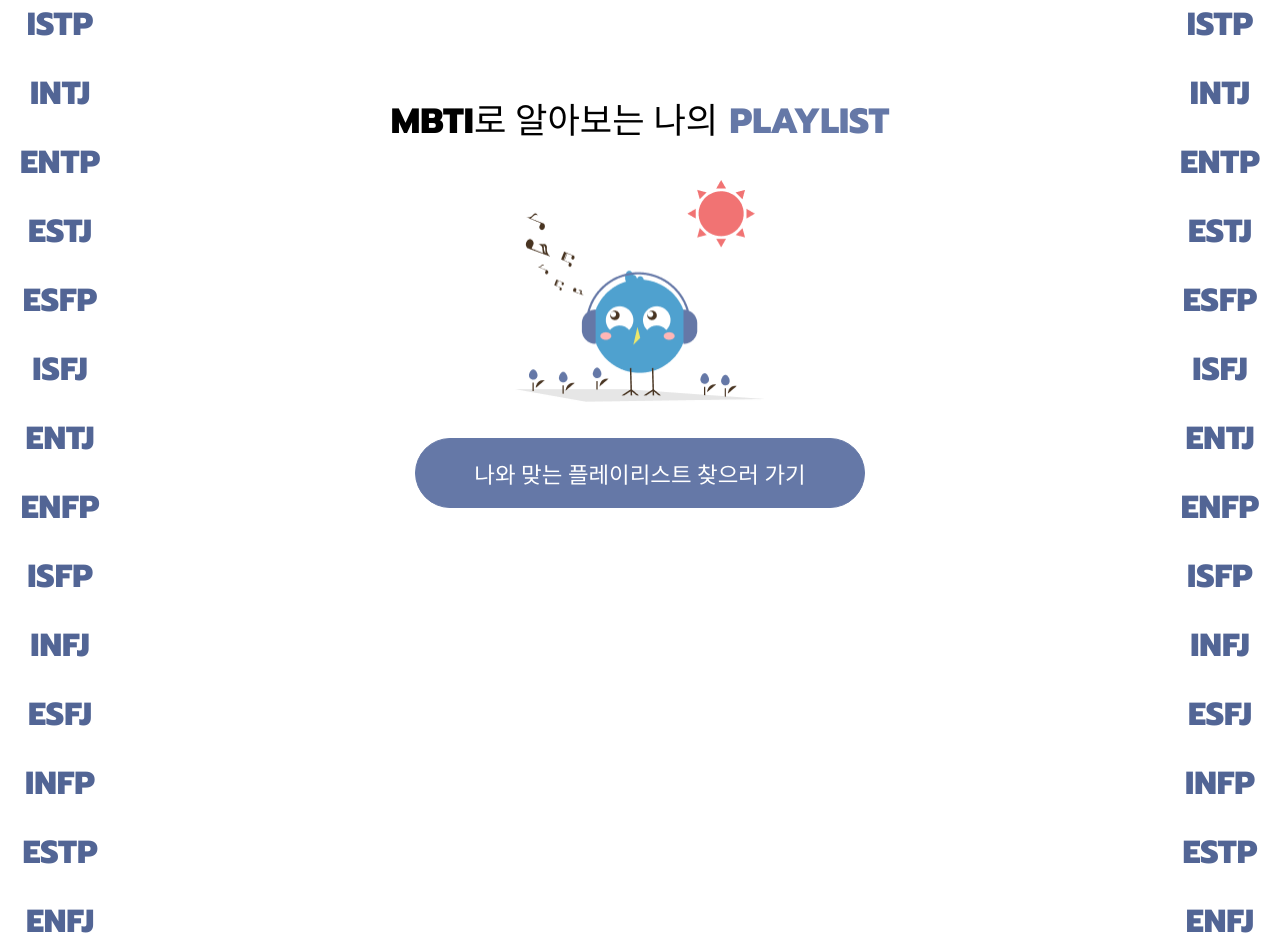
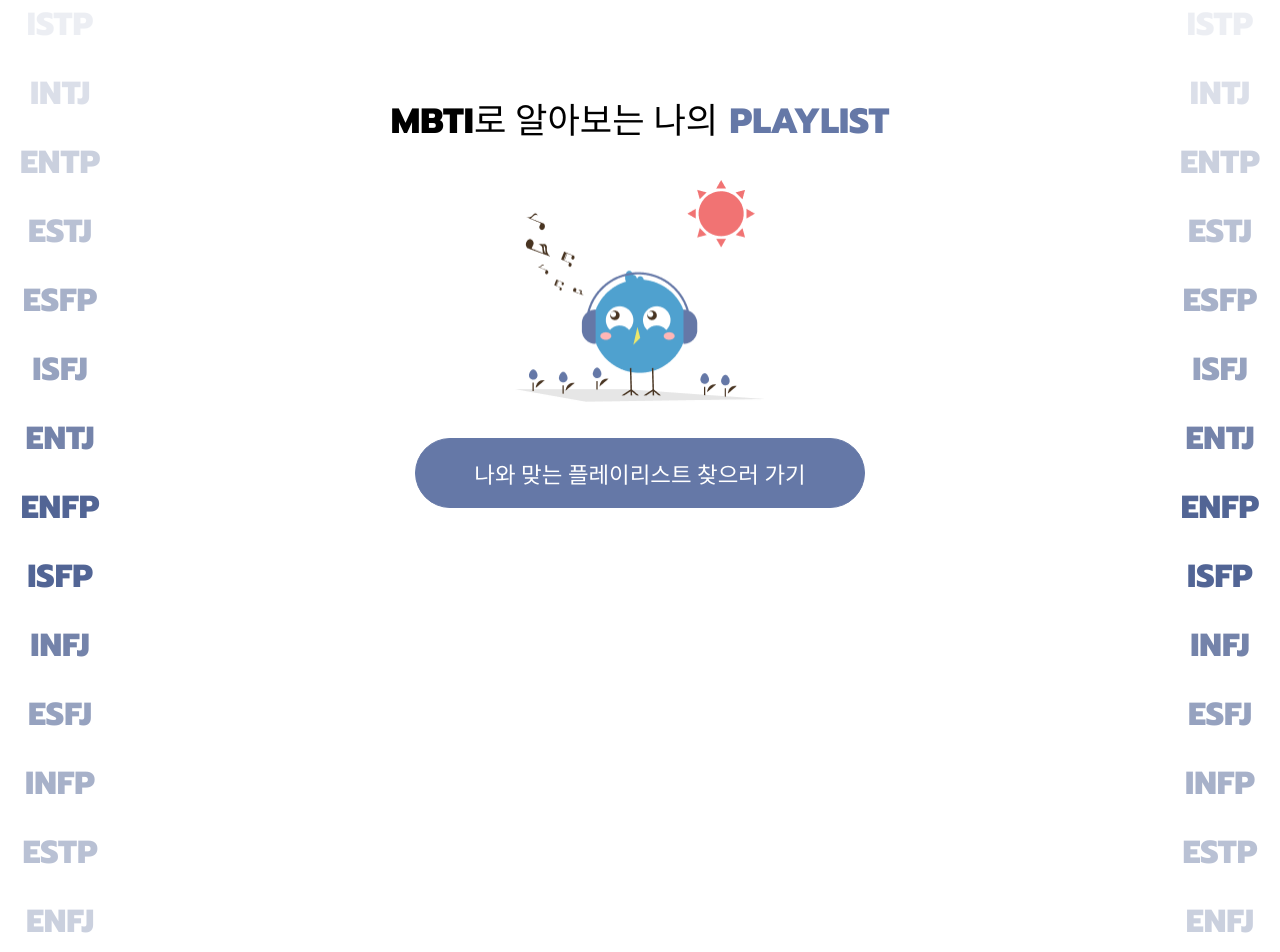
Before and after one commit to MGCWingcombo/Playlist_Client, a React (Create React App) app: page / in a window 1280 px wide. Shown: the part 20-972 px from the top of the page. Built offline with nearby package versions, Linux system fonts and the light colour scheme; a web font is replaced by a local one.

Commit message:
시작페이지 이전 디자인

```diff
--- a/src/Components/SideMbti/SideMbti.js
+++ b/src/Components/SideMbti/SideMbti.js
@@ -5,22 +5,22 @@ const SideMbti = () => {
   return (
     <>
       <S.Mbtis>
-        <p>ISTP</p>
-        <p>INTJ</p>
-        <p>ENTP</p>
-        <p>ESTJ</p>
-        <p>ESFP</p>
-        <p>ISFJ</p>
-        <p>ENTJ</p>
-        <p>ENFP</p>
-        <p>ISFP</p>
-        <p>INFJ</p>
-        <p>ESFJ</p>
-        <p>INFP</p>
-        <p>ESTP</p>
-        <p>ENFJ</p>
-        <p>INTP</p>
-        <p>ISTJ</p>
+        <p className="one">ISTP</p>
+        <p className="two">INTJ</p>
+        <p className="three">ENTP</p>
+        <p className="four">ESTJ</p>
+        <p className="five">ESFP</p>
+        <p className="six">ISFJ</p>
+        <p className="eight">ENTJ</p>
+        <p className="ten">ENFP</p>
+        <p className="ten">ISFP</p>
+        <p className="eight">INFJ</p>
+        <p className="six">ESFJ</p>
+        <p className="five">INFP</p>
+        <p className="four">ESTP</p>
+        <p className="three">ENFJ</p>
+        <p className="two">INTP</p>
+        <p className="one">ISTJ</p>
       </S.Mbtis>
     </>
   );
--- a/src/Components/SideMbti/Style.js
+++ b/src/Components/SideMbti/Style.js
@@ -8,4 +8,28 @@ export const Mbtis = styled.div`
   p {
     margin: 20px 0 20px 0;
   }
+  .ten {
+    opacity: 1;
+  }
+  .eight {
+    opacity: 0.8;
+  }
+  .six {
+    opacity: 0.6;
+  }
+  .five {
+    opacity: 0.5;
+  }
+  .four {
+    opacity: 0.4;
+  }
+  .three {
+    opacity: 0.3;
+  }
+  .two {
+    opacity: 0.2;
+  }
+  .one {
+    opacity: 0.1;
+  }
 `;
--- a/src/Pages/Endmbti/Card/Style.js
+++ b/src/Pages/Endmbti/Card/Style.js
@@ -17,14 +17,14 @@ export const Card = styled.div`
   .Artist {
     font-family: "Prompt";
     font-size: 1.4rem;
-    font-weight: 800;
+    font-weight: 900;
     color: #6c6f8c;
     margin-bottom: 0px;
   }
   .Music {
     font-family: "Prompt";
     font-size: 1rem;
-    font-weight: 500;
+    font-weight: 800;
     color: #b6b6b6;
     margin: 0;
   }
```
